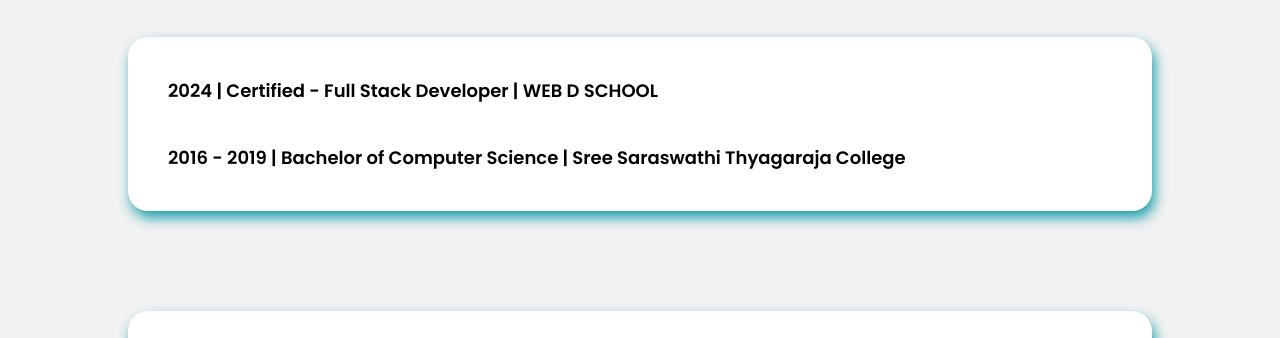
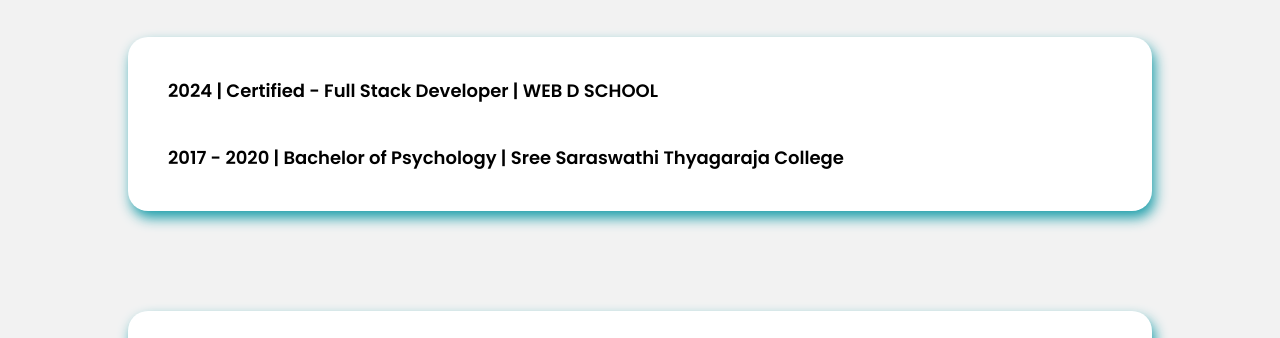
Before and after one commit to prasath0405/portfolio, a plain HTML site: page index.html in a window 1280 px wide. Shown: the part 1704-2042 px from the top of the page. Drawn offline with nearby package versions, Linux system fonts and the light colour scheme.

Commit message:
Update index.html

```diff
--- a/index.html
+++ b/index.html
@@ -181,8 +181,8 @@
                             2024 | Certified - Full Stack Developer | WEB D
                             SCHOOL</p>
                         <p><iconify-icon icon="cil:education"></iconify-icon>
-                            2016
-                            - 2019 | Bachelor of Computer Science | Sree
+                            2017
+                            - 2020 | Bachelor of Psychology | Sree
                             Saraswathi
                             Thyagaraja College</p>
                         <h4></h4>
```
